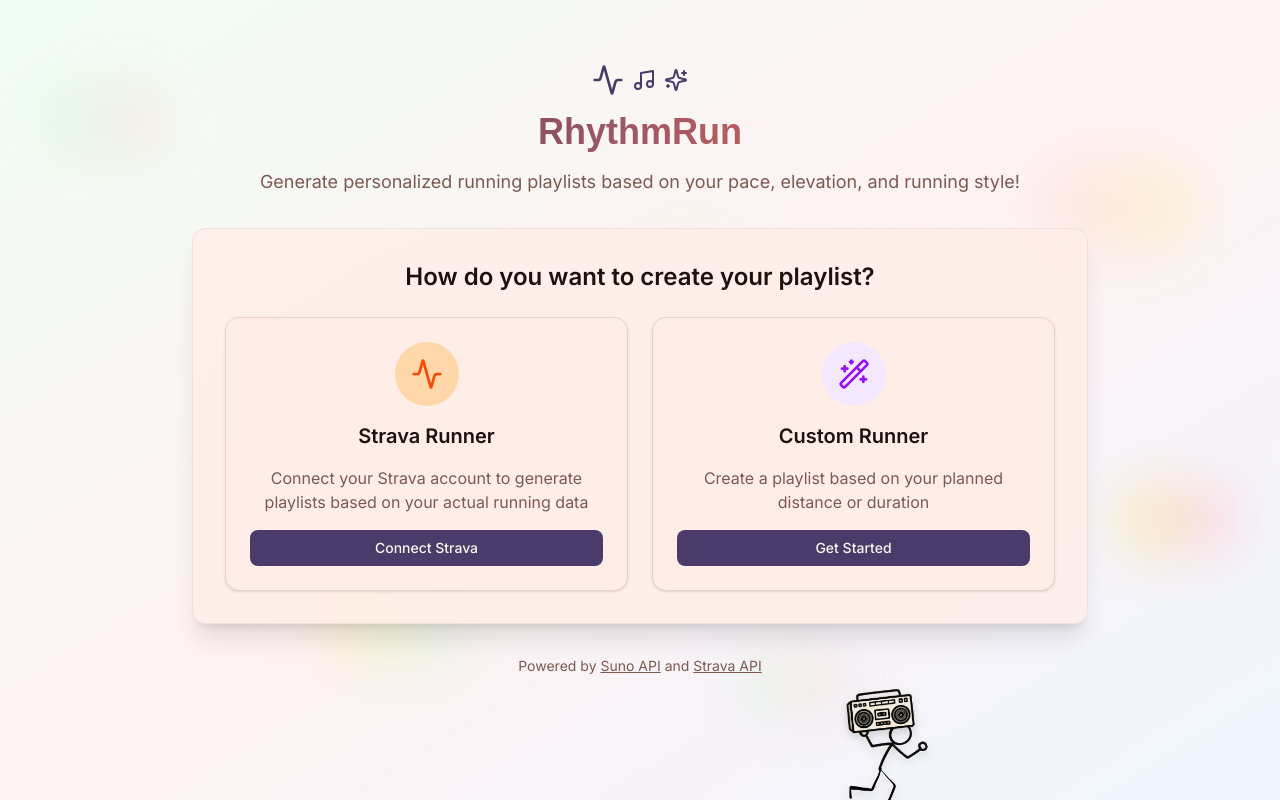
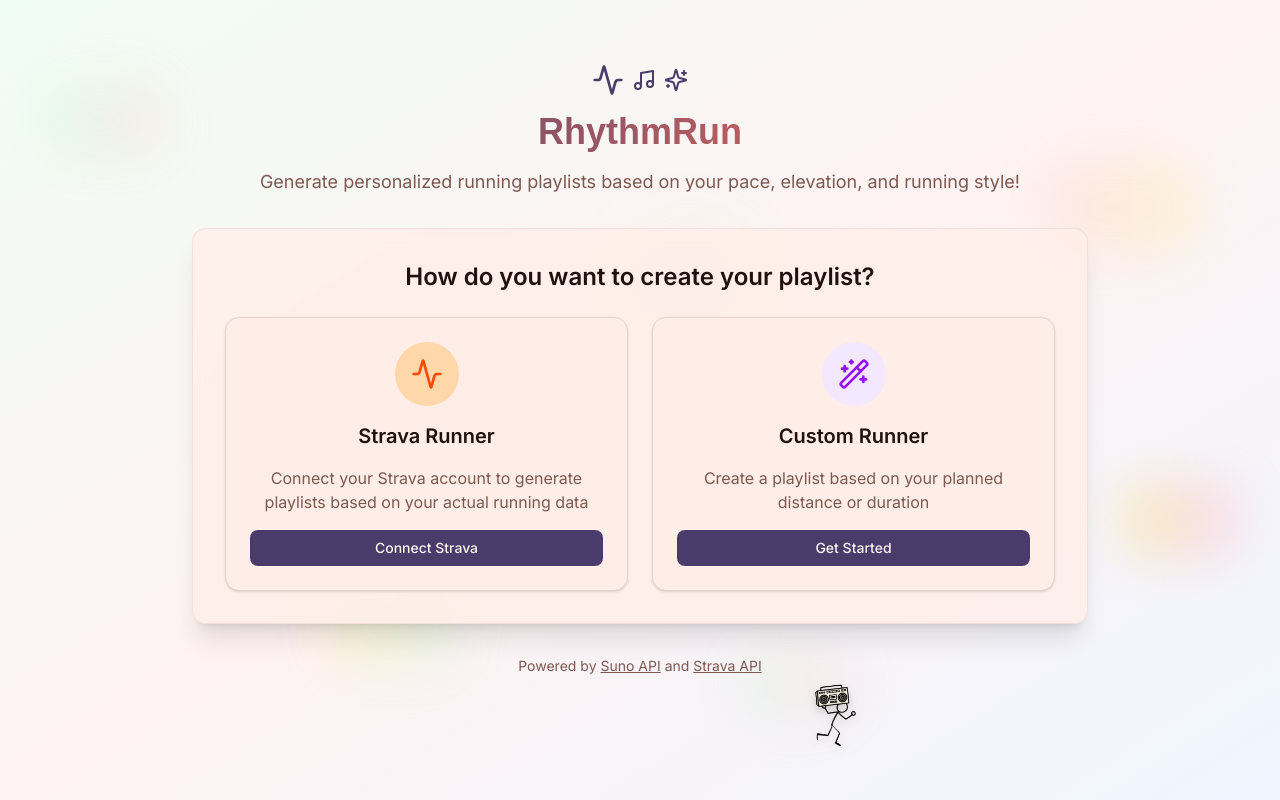
Before and after one commit to happyCupcake/RhythmRun, a Next.js app: page / in a window 1280 px wide. Built offline with nearby package versions, Linux system fonts and the light colour scheme; a web font is replaced by a local one.

Commit message:
small fix

```diff
--- a/components/RunningAnimation.tsx
+++ b/components/RunningAnimation.tsx
@@ -63,8 +63,8 @@
         <Image
           src={`/components/refs/${imageFiles[frameSequence[currentFrame]]}`}
           alt="Running stick figure"
-          width={200}
-          height={200}
+          width={100}
+          height={100}
           className="drop-shadow-lg"
         />
       </div>
```
